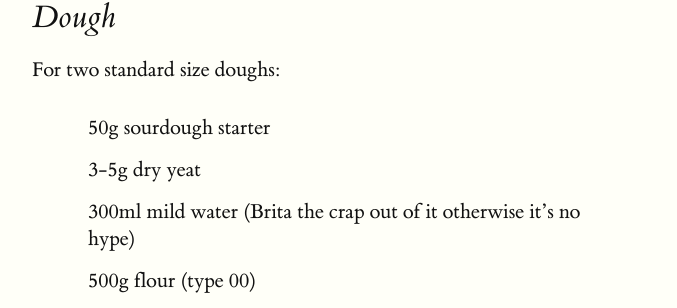
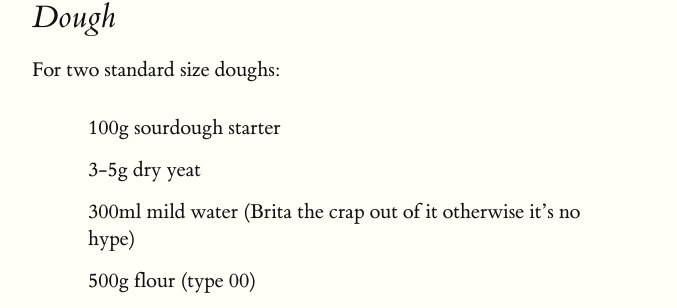
Before and after one commit to feston/recettes, a Jekyll site: the page built from pizza.md, in a window 1280 px wide and 900 px high, scrolled down 606 px. Shown: the part 145-453 px from the top of the window, without its empty margins (128-805 px from the left). Built offline with Jekyll 4.4.1, drawn with Linux system fonts in a browser that asks for light colours.

Commit message:
Starter compromise

```diff
--- a/pizza.md
+++ b/pizza.md
@@ -13,7 +13,7 @@ Using sourdough instead of or in addition to regular dry yeast not only greatly
 
 For two standard size doughs:
 
-* 50g sourdough starter
+* 100g sourdough starter
 * 3-5g dry yeat
 * 300ml mild water (Brita the crap out of it otherwise it's no hype)
 * 500g flour (type 00)
```
